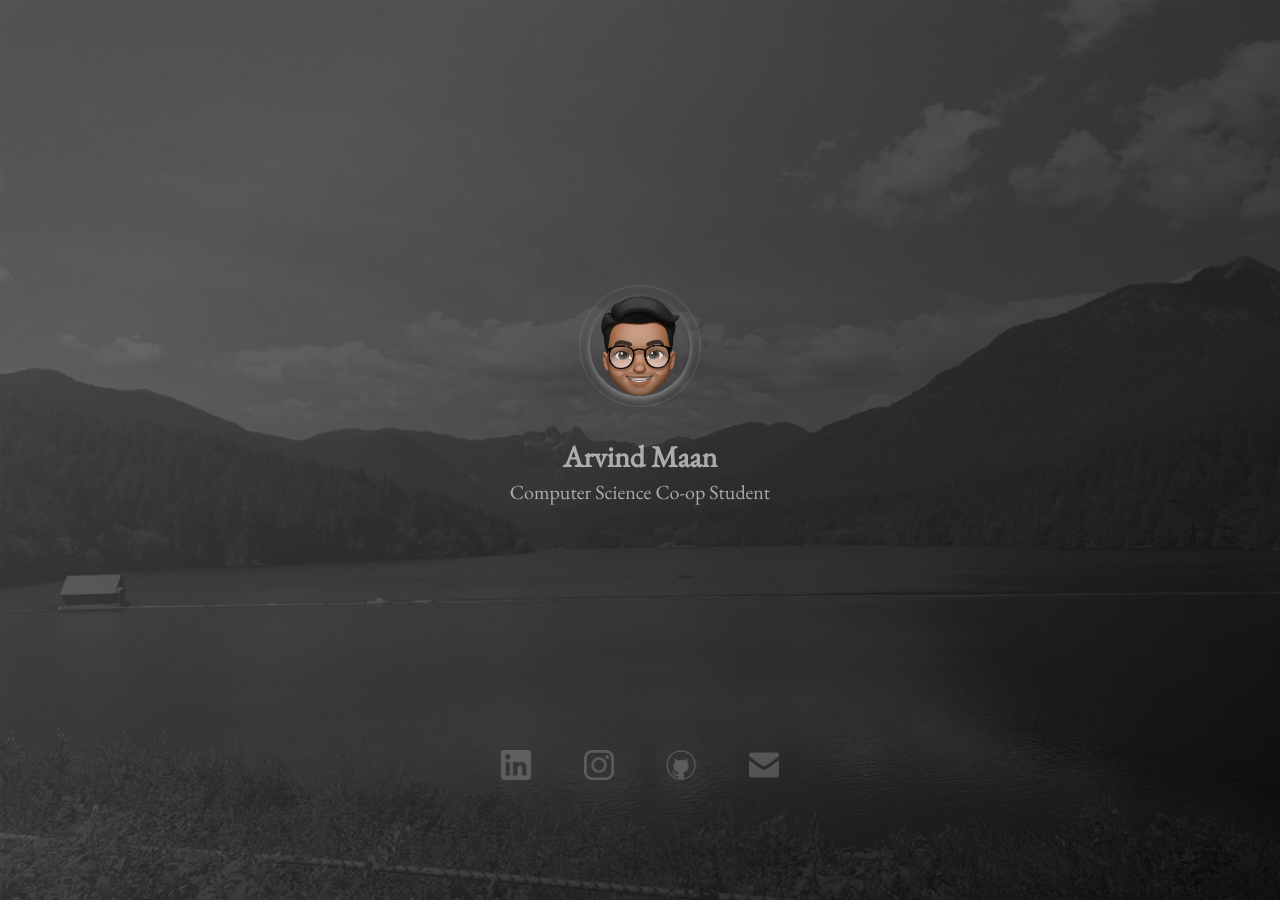
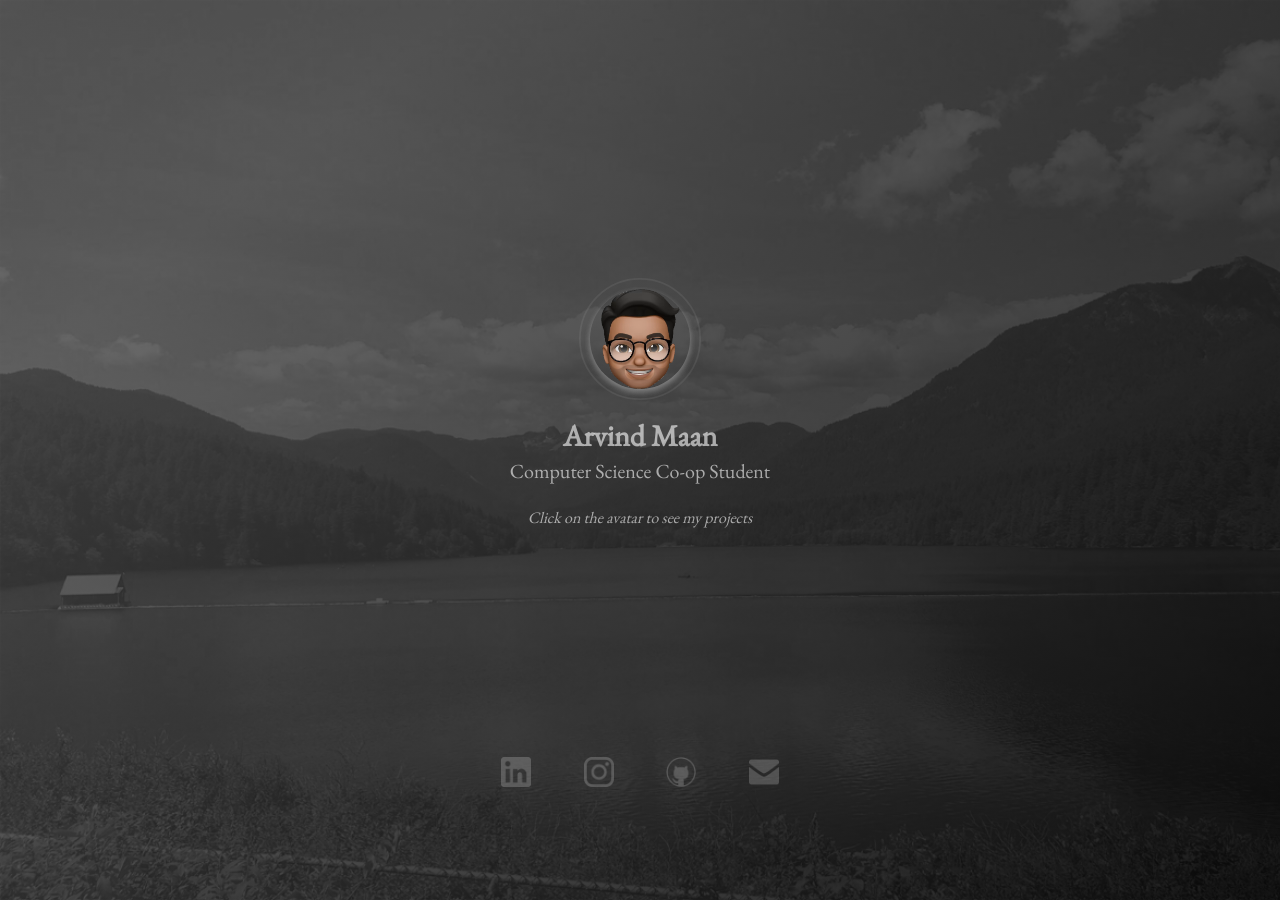
Before and after one commit to Arvind-Maan/arvind-maan.github.io, a Jekyll site: the page built from index.html, in a window 1280 px wide. Built offline with Jekyll 4.4.1, drawn with Linux system fonts in a browser that asks for light colours.

Commit message:
added sub-description to indicate to click the avatar

```diff
--- a/index.html
+++ b/index.html
@@ -9,6 +9,7 @@ description: Computer Science Co-op Student
 	<div class="content-box">
 		<h1 class="title">{{ page.title }}</h1>
 		<p class="description">{{ page.description }}</p>
+		<p class="sub-description"><i>Click on the avatar to see my projects</i></p>
 	</div>
 	<div class="content-row">
 		{% include icons.html %}
--- a/projects.html
+++ b/projects.html
@@ -9,8 +9,8 @@ title: Projects
 />
 
 <div class="projects-top-row">
-	<a href="/">
-		<img class="icon" src="/assets/images/home.png" />
+	<a href="/" style="text-decoration: none;"</a>
+		<img class="icon" src="/assets/images/home.png" alt="Go Back to Home"/>
 	</a>
 	<h4 class="title">{{ page.title }}</h1>
 </div>
```
